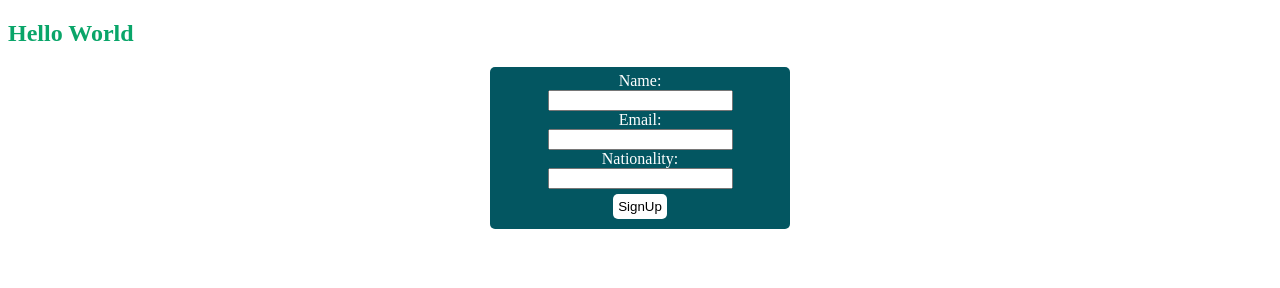
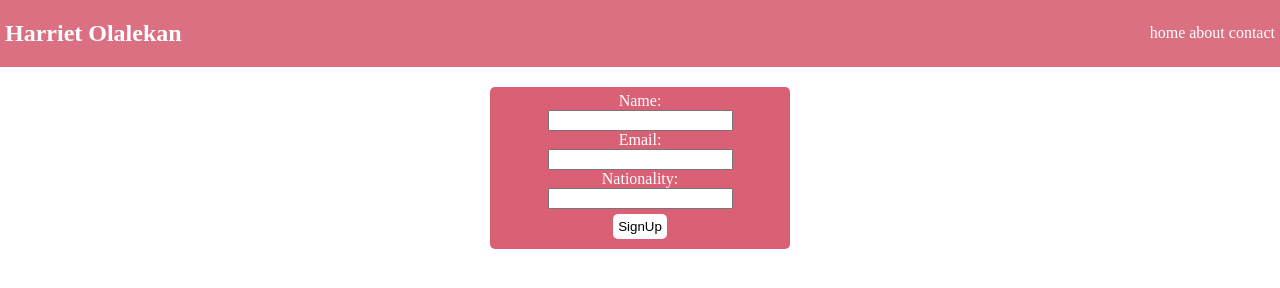
Before and after one commit to Harriet135/harriet, a plain HTML site: page index.html in a window 1280 px wide. Drawn offline with Linux system fonts and the light colour scheme.

Commit message:
i changed somethings

```diff
--- a/index.css
+++ b/index.css
@@ -1,9 +1,28 @@
-h2{
-    color: rgb(9, 165, 105);
+body{
+    margin: 0;
+}
+
+.parent_div{
+    display: flex;
+    justify-content: space-between;
+    color: white;
+    background-color: rgb(219, 112, 130);
+    align-items: center;
+    padding-left: 5px;
+    padding-right: 5px;
+}
+
+header a{
+    text-decoration: none;
+    color: white;
+}
+
+header a:hover{
+    color: rgb(221, 144, 157);
 }
 
 form{
-    background-color: rgb(3, 86, 97);
+    background-color: rgb(218, 97, 117);
     color: white;
     width: 300px;
     border-radius: 5px;
@@ -12,6 +31,7 @@ form{
     text-align: center;
     padding-top: 5px;
     padding-bottom: 5px;
+    margin-top: 20px;
 }
 
 button{
@@ -23,3 +43,7 @@ button{
     background-color: white;
 
 }
+
+button:hover{
+    color: rgb(248, 153, 169);
+}
--- a/index.html
+++ b/index.html
@@ -7,15 +7,19 @@
     <title>Document</title>
 </head>
 <body>
-    <h2>Hello World</h2>
 
-</body>
-</html>
+    <div class="parent_div">
+        <h2>Harriet Olalekan</h2>
 
+        <header>
+            <a href="">home</a>
+            <a href="">about</a>
+            <a href="">contact</a>
+        </header>
 
+    </div>
 
-
-  <form method="post">
+    <form method="post">
             <label for="name">Name:</label><br>
             <input type="text" id="name" name="name" required><br>
 
@@ -30,3 +34,6 @@
 
 
         </form>
+
+</body>
+</html>
```
